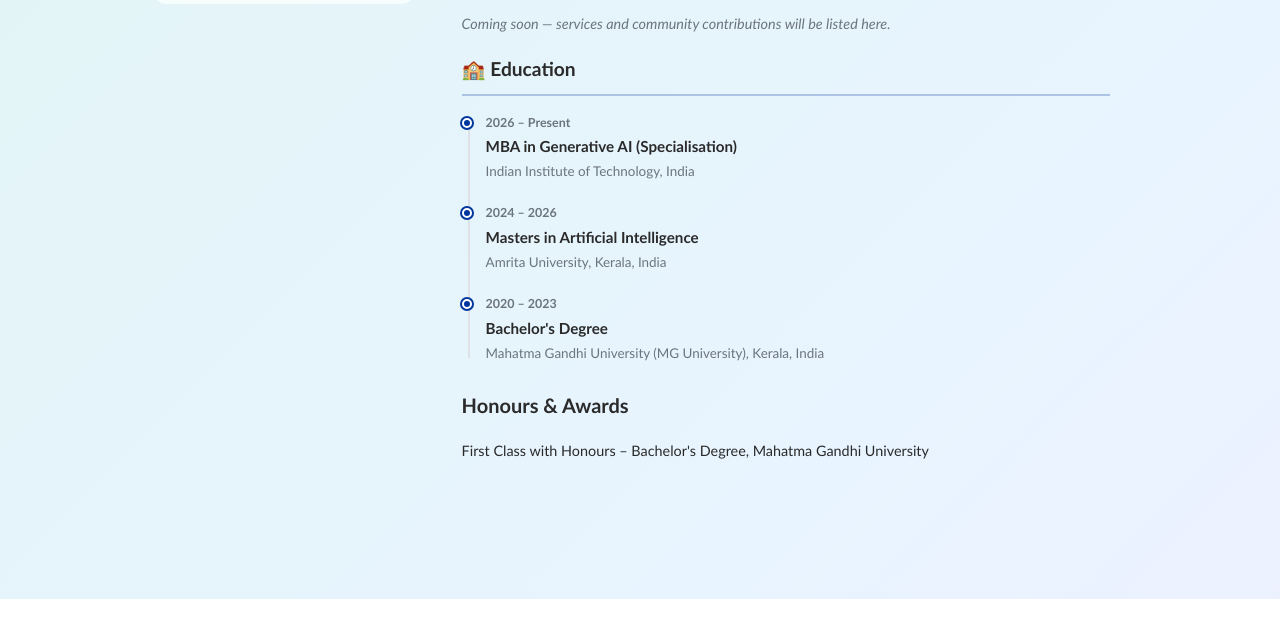
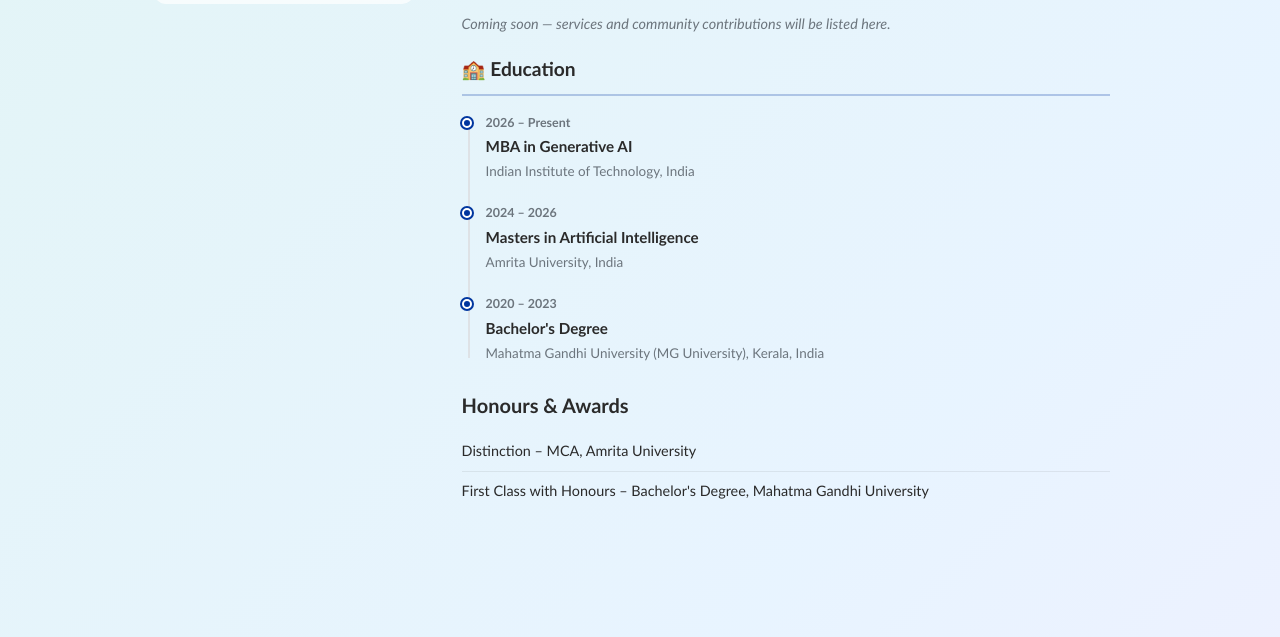
Before and after one commit to basil-k-aji-dev/basil-k-aji-dev.github.io, a plain HTML site: page index.html in a window 1280 px wide. Shown: the part 693-1330 px from the top of the page. Before the commit the page ends 1292 px from the top, so only its background shows below. Drawn offline with Linux system fonts and the light colour scheme; some icons are missing.

Commit message:
Education: drop Specialisation wording, Amrita as India, add MCA distinction

```diff
--- a/index.html
+++ b/index.html
@@ -155,14 +155,14 @@
 
               <div class="timeline-item">
                 <div class="timeline-year">2026 – Present</div>
-                <div class="timeline-degree">MBA in Generative AI (Specialisation)</div>
+                <div class="timeline-degree">MBA in Generative AI</div>
                 <div class="timeline-school">Indian Institute of Technology, India</div>
               </div>
 
               <div class="timeline-item">
                 <div class="timeline-year">2024 – 2026</div>
                 <div class="timeline-degree">Masters in Artificial Intelligence</div>
-                <div class="timeline-school">Amrita University, Kerala, India</div>
+                <div class="timeline-school">Amrita University, India</div>
               </div>
 
               <div class="timeline-item">
@@ -176,6 +176,9 @@
             <h3 style="font-size:1.25rem; font-weight:700; color:var(--text); margin:1.5rem 0 .6rem;">
               Honours &amp; Awards
             </h3>
+            <div class="award-item">
+              Distinction – MCA, Amrita University
+            </div>
             <div class="award-item">
               First Class with Honours – Bachelor's Degree, Mahatma Gandhi University
             </div>
```
